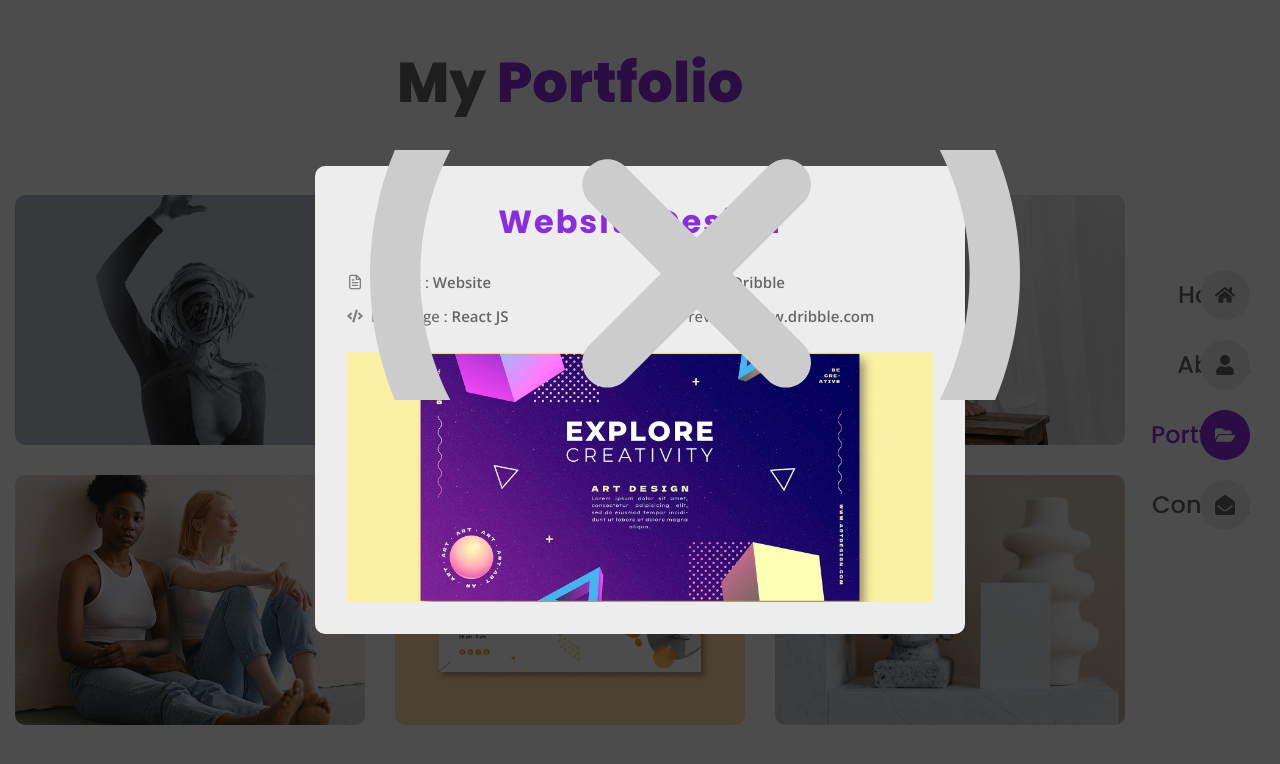
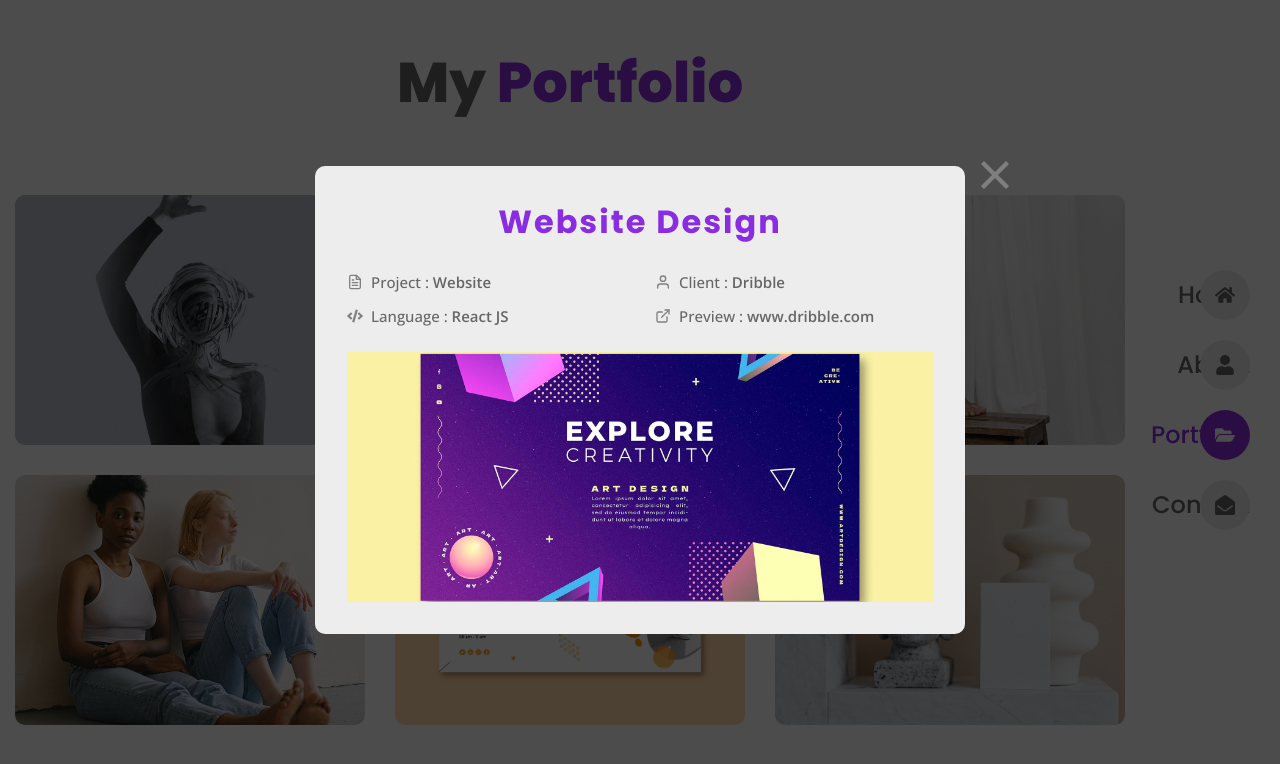
Before and after one commit to Aafrith/Aafrith-portfolio, a React (Vite) app in the folder aafrith-portfolio/: page /portfolio in a window 1280 px wide. Both pictures are taken after a click on the element "Website Design". Shown: the top 764 px of the page. Built offline with nearby package versions, Linux system fonts and the light colour scheme.

Commit message:
Close button changed and done for working process

```diff
--- a/aafrith-portfolio/src/components/PortfolioItem.jsx
+++ b/aafrith-portfolio/src/components/PortfolioItem.jsx
@@ -22,7 +22,19 @@
         <div className="portfolio__modal">
           <div className="portfolio__modal-content">
             {/* Close button */}
-            <img src={Close} alt="Close" className="modal__close" onClick={toggleModal} />
+            <svg
+                src={Close}
+                className="modal__close"
+                xmlns="http://www.w3.org/2000/svg"
+                viewBox="0 0 24 24"
+                fill="none"
+                stroke="currentColor"
+                strokeWidth="2"
+                onClick={toggleModal} // Add this line
+            >
+                <line x1="18" y1="6" x2="6" y2="18" />
+                <line x1="6" y1="6" x2="18" y2="18" />
+            </svg>
 
             {/* Modal title */}
             <h3 className="modal__title">{title}</h3>
--- a/aafrith-portfolio/src/pages/portfolio/portfolio.css
+++ b/aafrith-portfolio/src/pages/portfolio/portfolio.css
@@ -66,9 +66,10 @@
     position: absolute;
     top: -3.5%;
     right: -8.5%;
-    width: 50px;
-    height: 50px;
-    filter: invert(0.8);
+    width: 50px; /* Adjust width if necessary */
+    height: 50px; /* Adjust height if necessary */
+    cursor: pointer; /* Change cursor to indicate clickable element */
+    filter: invert(0.8); /* Apply your desired filter */
 }
 
 .modal__title {
```
Also changed, not shown: aafrith-portfolio/src/assets/close.svg.
